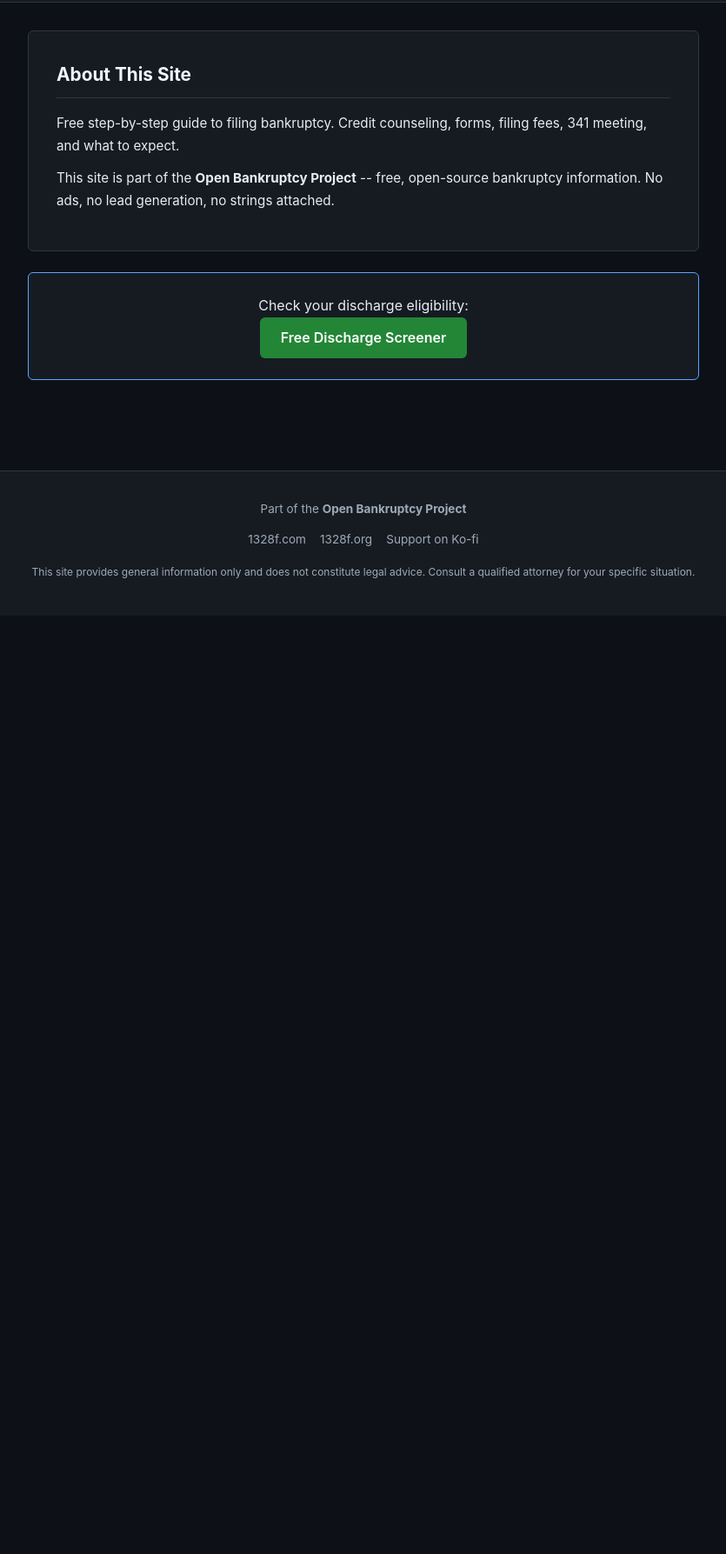
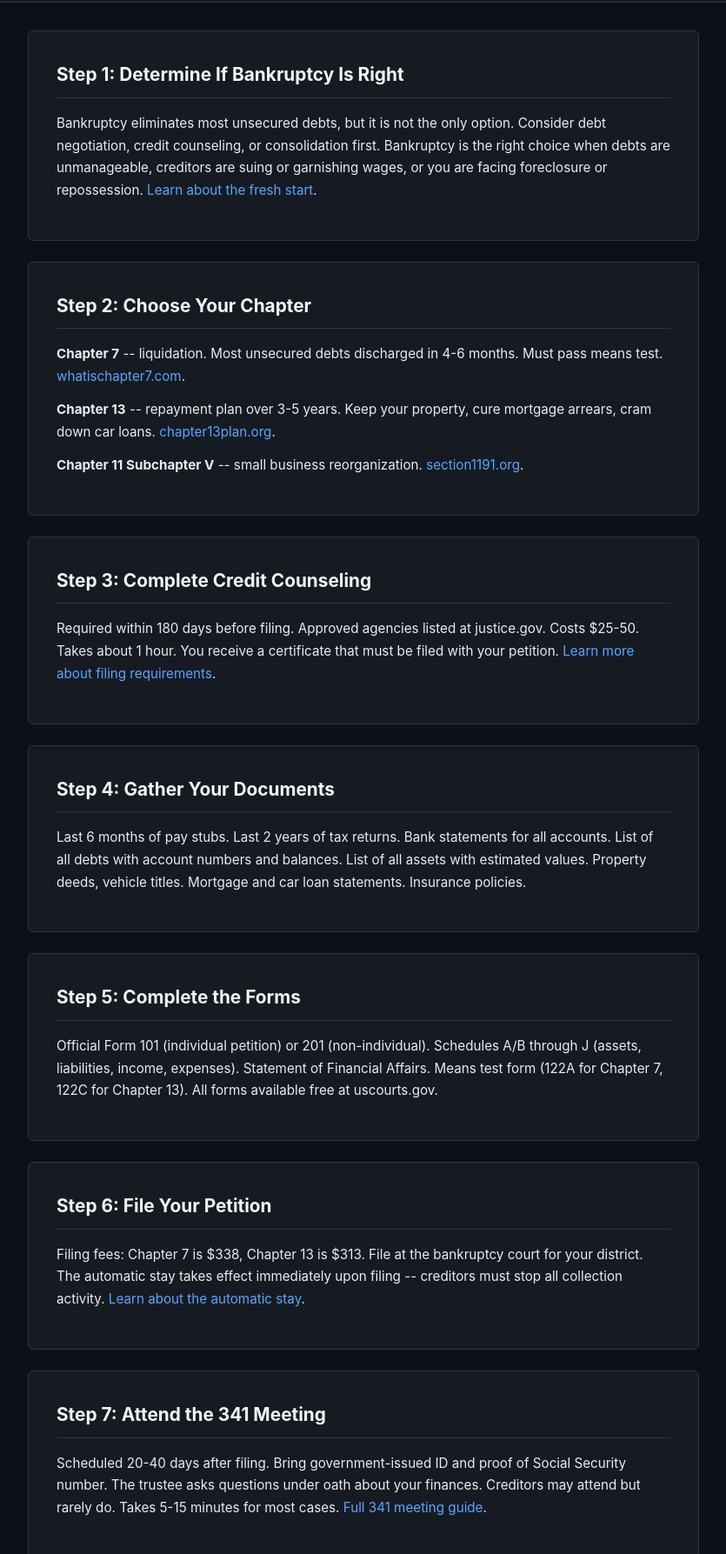
Before and after one commit to ilikemath9999/howtofilebankruptcy.org, a plain HTML site: page index.html in a window 1280 px wide. Shown: the part 272-2059 px from the top of the page at 87% size, without its empty margins (222-1057 px from the left). Before the commit the page ends 980 px from the top, so only its background shows below. Drawn offline with Linux system fonts and the light colour scheme.

Commit message:
Full content: step-by-step filing guide

```diff
--- a/index.html
+++ b/index.html
@@ -7,7 +7,7 @@
 <meta name="viewport" content="width=device-width, initial-scale=1.0">
 <title>How to File Bankruptcy -- Step by Step Guide | howtofilebankruptcy.org</title>
 <meta name="description" content="Free step-by-step guide to filing bankruptcy. Credit counseling, forms, filing fees, 341 meeting, and what to expect.">
-<link rel="canonical" href="https://howtofilebankruptcy.org/">
+<link rel="canonical" href="https://howtofilebankruptcy.org/index.html">
 <meta property="og:title" content="How to File Bankruptcy -- Step by Step Guide">
 <meta property="og:description" content="Free step-by-step guide to filing bankruptcy. Credit counseling, forms, filing fees, 341 meeting, and what to expect.">
 <meta property="og:url" content="https://howtofilebankruptcy.org/">
@@ -44,8 +44,58 @@ main{max-width:820px;margin:0 auto;padding:2rem 1.5rem}
 <div class="nav-links"><a href="https://1328f.com">1328f.com</a><a href="https://1328f.org">1328f.org</a></div></nav>
 <header><h1>How to File Bankruptcy -- Step by Step Guide</h1><p class="subtitle">Free step-by-step guide to filing bankruptcy. Credit counseling, forms, filing fees, 341 meeting, and what to expect.</p></header>
 <main id="main-content">
-<div class="content-section"><h2>About This Site</h2><p>Free step-by-step guide to filing bankruptcy. Credit counseling, forms, filing fees, 341 meeting, and what to expect.</p><p>This site is part of the <strong>Open Bankruptcy Project</strong> -- free, open-source bankruptcy information. No ads, no lead generation, no strings attached.</p></div>
-<div class="cta-box"><p>Check your discharge eligibility:</p><a href="https://1328f.com" class="btn">Free Discharge Screener</a></div>
+
+  <div class="content-section">
+    <h2>Step 1: Determine If Bankruptcy Is Right</h2>
+    <p>Bankruptcy eliminates most unsecured debts, but it is not the only option. Consider debt negotiation, credit counseling, or consolidation first. Bankruptcy is the right choice when debts are unmanageable, creditors are suing or garnishing wages, or you are facing foreclosure or repossession. <a href="https://bankruptcyfreshstart.org">Learn about the fresh start</a>.</p>
+  </div>
+
+  <div class="content-section">
+    <h2>Step 2: Choose Your Chapter</h2>
+    <p><strong>Chapter 7</strong> -- liquidation. Most unsecured debts discharged in 4-6 months. Must pass means test. <a href="https://whatischapter7.com">whatischapter7.com</a>.</p>
+    <p><strong>Chapter 13</strong> -- repayment plan over 3-5 years. Keep your property, cure mortgage arrears, cram down car loans. <a href="https://chapter13plan.org">chapter13plan.org</a>.</p>
+    <p><strong>Chapter 11 Subchapter V</strong> -- small business reorganization. <a href="https://section1191.org">section1191.org</a>.</p>
+  </div>
+
+  <div class="content-section">
+    <h2>Step 3: Complete Credit Counseling</h2>
+    <p>Required within 180 days before filing. Approved agencies listed at justice.gov. Costs $25-50. Takes about 1 hour. You receive a certificate that must be filed with your petition. <a href="https://voluntarypetition.org">Learn more about filing requirements</a>.</p>
+  </div>
+
+  <div class="content-section">
+    <h2>Step 4: Gather Your Documents</h2>
+    <p>Last 6 months of pay stubs. Last 2 years of tax returns. Bank statements for all accounts. List of all debts with account numbers and balances. List of all assets with estimated values. Property deeds, vehicle titles. Mortgage and car loan statements. Insurance policies.</p>
+  </div>
+
+  <div class="content-section">
+    <h2>Step 5: Complete the Forms</h2>
+    <p>Official Form 101 (individual petition) or 201 (non-individual). Schedules A/B through J (assets, liabilities, income, expenses). Statement of Financial Affairs. Means test form (122A for Chapter 7, 122C for Chapter 13). All forms available free at uscourts.gov.</p>
+  </div>
+
+  <div class="content-section">
+    <h2>Step 6: File Your Petition</h2>
+    <p>Filing fees: Chapter 7 is $338, Chapter 13 is $313. File at the bankruptcy court for your district. The automatic stay takes effect immediately upon filing -- creditors must stop all collection activity. <a href="https://automaticstay.org">Learn about the automatic stay</a>.</p>
+  </div>
+
+  <div class="content-section">
+    <h2>Step 7: Attend the 341 Meeting</h2>
+    <p>Scheduled 20-40 days after filing. Bring government-issued ID and proof of Social Security number. The trustee asks questions under oath about your finances. Creditors may attend but rarely do. Takes 5-15 minutes for most cases. <a href="https://341meeting.org">Full 341 meeting guide</a>.</p>
+  </div>
+
+  <div class="content-section">
+    <h2>Step 8: Complete Debtor Education</h2>
+    <p>Second required course, taken after filing. Different provider than credit counseling. Must complete before discharge. Certificate filed with the court.</p>
+  </div>
+
+  <div class="content-section">
+    <h2>Step 9: Receive Your Discharge</h2>
+    <p>Chapter 7: approximately 60 days after the 341 meeting. Chapter 13: after completing all plan payments (3-5 years). The discharge permanently eliminates your obligation to pay discharged debts. <a href="https://dischargebar.org">Learn about discharge timing</a>.</p>
+  </div>
+
+  <div class="cta-box">
+    <p>Check your discharge eligibility</p>
+    <a href="https://1328f.com" class="btn">Free Discharge Screener</a>
+  </div>
 </main>
 <footer class="network-footer">
 <p>Part of the <strong>Open Bankruptcy Project</strong></p>
```
